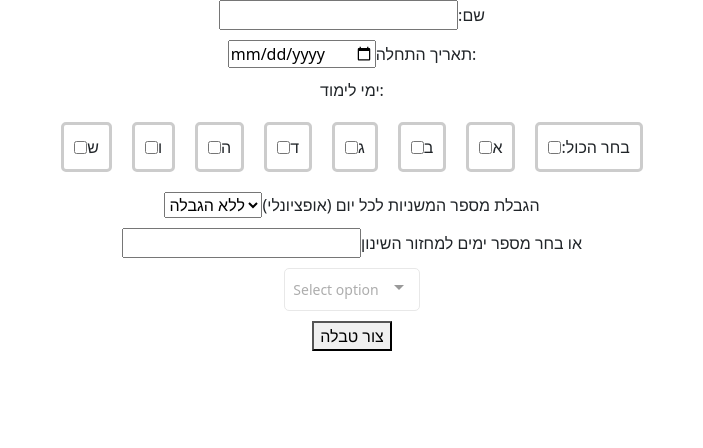
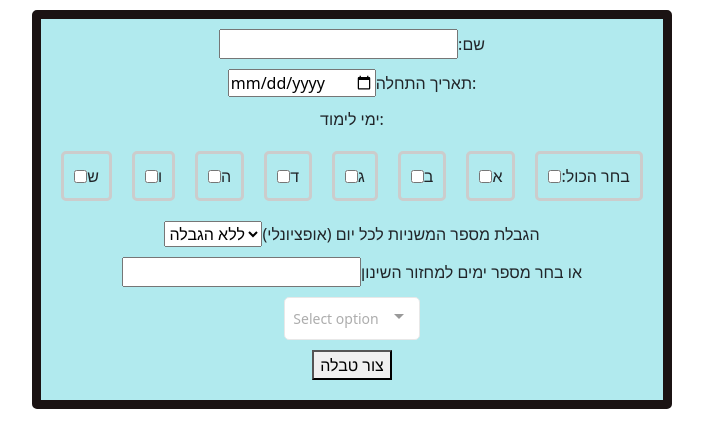
Before and after one commit to shlomo-weisz/midPro, a Vue app: page / in a window 1280 px wide. Shown: the top 448 px of the page, without its empty margins (288-991 px from the left). Built offline with nearby package versions, Linux system fonts and the light colour scheme.

Commit message:
finish header

```diff
--- a/src/App.vue
+++ b/src/App.vue
@@ -1,5 +1,7 @@
 <template>
-  <form action="">
+  <div class="main">
+  <div class="formDiv" v-show="!showTable">
+  <form action="" >
     <div class="form-line">
       <label for="name">{{ labelName }}</label>
       <input type="text" id="name" v-model="name">
@@ -84,8 +86,11 @@
 
 
   </form>
+  </div>
+  <button v-show="showTable" @click="showTable=!showTable">לעריכת המסלול</button>
   <newTable v-if="showTable" :masechtot="selected" :date="date" :name="name" :days="days" :limit="limit"
     :duration="duration"></newTable>
+  </div>
 </template>
 
 
@@ -203,4 +208,24 @@ export default {
   border: 3px solid #ccc;
   border-radius: 5px;
 }
+.formDiv {
+  display: flex;
+  width: 50%;
+  flex-direction: column;
+  justify-content: center;
+  align-items: center;
+  background-color: rgb(177, 234, 238);
+  margin: 10px;
+  padding: 10px;
+  border: 9px solid #1b1313;
+  border-radius: 5px;
+}
+.main {
+  display: flex;
+  flex-direction: column;
+  justify-content: center;
+  align-items: center;
+
+}
+
 </style>
--- a/src/components/headers.vue
+++ b/src/components/headers.vue
@@ -12,13 +12,12 @@
             <p>בימים {{ days }}</p>
         </div>
         <div class="third">
-            <p>מתאריך {{ startDate }} עד {{ endDate }}</p>
-            <p>סה"כ {{ totalMishnayos }} משניות במשך  {{ totalDays }} ימי לימוד</p>
+            <p>מתאריך {{ hestartDate }} עד {{ heendDate }}</p>
+            <p>סה"כ {{ totalMishnayos }} משניות במשך {{ totalDays }} ימי לימוד</p>
 
         </div>
 
     </div>
-
 </template>
 <script>
 export default {
@@ -34,10 +33,40 @@ export default {
         masechtos: Array,
 
     },
-  data () {
+    data() {
         return {
+            hestartDate: "",
+            heendDate: "",
 
         }
+    },
+    mounted() {
+        this.setHeDate();
+    },
+    methods: {
+        fixFormat(date) {
+            let dateStr = date.toLocaleDateString("en-GB");
+            let DataStr = `${dateStr[6]}${dateStr[7]}${dateStr[8]}${dateStr[9]}&gm=${dateStr[3]}${dateStr[4]}&gd=${dateStr[0]}${dateStr[1]}`;
+            return DataStr
+        },
+        async getDateHE(date) {
+            let datehe = this.fixFormat(date);
+            let url = `https://www.hebcal.com/converter?cfg=json&gy=${datehe}&g2h=1`;
+            let response = await fetch(url);
+            let data = await response.json();
+            let hebDate = data.hebrew;
+            console.log(hebDate + " from getDateHE");
+            return hebDate
+        },
+        async setHeDate() {
+            let hebDate = await this.getDateHE(this.startDate);
+            this.hestartDate = hebDate;
+            console.log(this.startDate + " from setHeDate");
+            hebDate = await this.getDateHE(this.endDate);
+            this.heendDate = hebDate;
+            console.log(this.endDate + " from setHeDate");
+        },
+
     }
 }
 </script>
@@ -60,6 +89,7 @@ export default {
     text-align: center;
     color: #000000;
 }
+
 .firstLine {
     display: flex;
     flex-direction: row-reverse;
@@ -73,6 +103,7 @@ export default {
     text-align: center;
     color: #000000;
 }
+
 .second {
     display: flex;
     flex-direction: row-reverse;
@@ -87,6 +118,7 @@ export default {
     text-align: center;
     color: #000000;
 }
+
 .third {
     display: flex;
     flex-direction: row-reverse;
--- a/src/components/newTable.vue
+++ b/src/components/newTable.vue
@@ -1,36 +1,15 @@
 <template>
+    <div>
     <headers
     :name="name"
     :currentDate="dateTodayHE"
-    :startDate="hePlan[0]"
-    :endDate="hePlan[hePlan.length - 1]"
+    :startDate="makePlan[0]"
+    :endDate="makePlan[makePlan.length - 1]"
     :totalDays="daysNeeded"
     :totalMishnayos="SumOfMishnayot"
     :days="dayshe"
     :masechtos="masechtot"></headers>
-    <p>{{ dateTodayHE }}</p>
-    <h1>
-        שלום {{ name }}
-    </h1>
-    <h2>
-        הנה התכנית שלך ללימוד מסכתות {{ masechtot }}
-    </h2>
-    <h3>
-        תאריך התחלה: {{ hePlan[0] }}
-    </h3>
-    {{ hePlan }}
-    <h3>
-        תאריך סיום: {{ hePlan[hePlan.length - 1] }}
-    </h3>
-    <h3>
-        סה"כ ימי לימוד: {{ daysNeeded }}
-    </h3>
-    <h3>
-        בחרת ללמוד בימים:{{ dayshe }}
-    </h3>
-    <h3>
-        סה"כ משניות: {{ SumOfMishnayot }}
-    </h3>
+    </div>
 </template>
 
 <script>
@@ -1060,7 +1039,6 @@ export default {
             let today = new Date();
             while (dayLeft > 0) {
                 if (this.days[today.getDay() - 1] == true) {
-                    console.log(today);
                     let clonetoday = new Date(today)
 
                     plan.push(clonetoday)
@@ -1068,7 +1046,6 @@ export default {
                 }
                 today.setDate(today.getDate() + 1)
             }
-            console.log(plan);
             this.makeHe(plan)
             return plan
         },
@@ -1076,9 +1053,7 @@ export default {
     },
     mounted() {
         this.getDateTodayHE()
-        // this.makeHe.then((plan) => {
-        //     this.hePlan = plan
-        // })
+
 
     },
     watch: {
```
Lines whose indentation alone changed are shown as unchanged.
